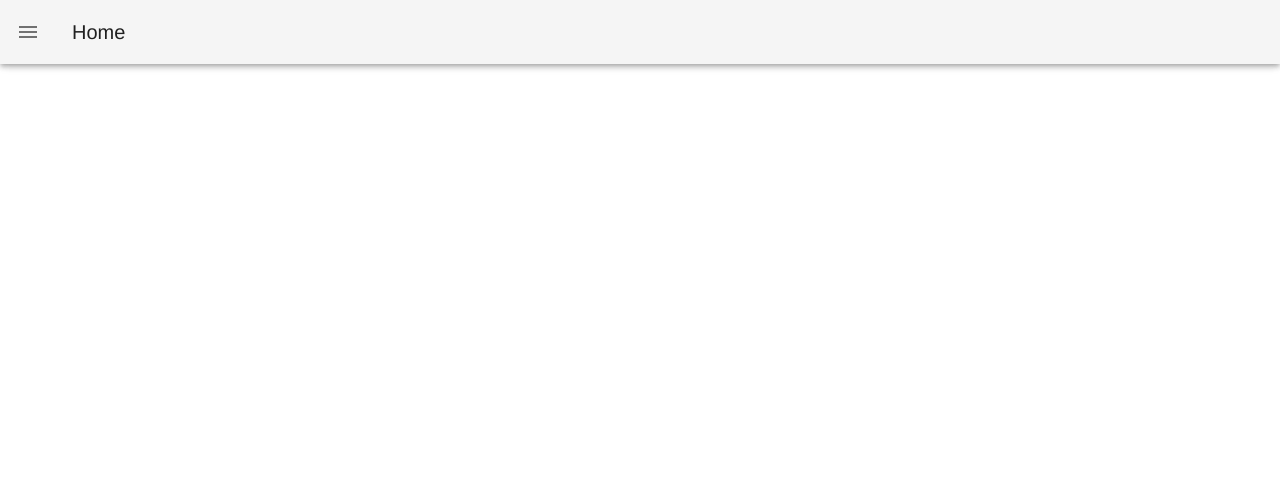
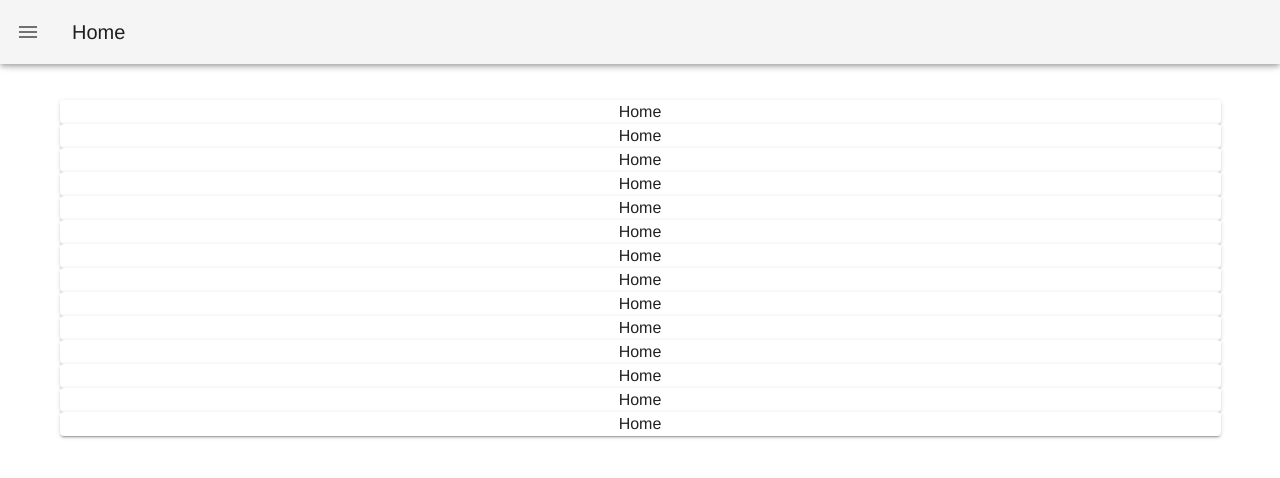
Before and after one commit to chessmadridista/Softinfo-Systems-Round-2-Project, a Vue app in the folder app/: page /#/ in a window 1280 px wide. Shown: the top 478 px of the page. Built offline with nearby package versions, Linux system fonts and the light colour scheme.

Commit message:
Create blueprint for 'Home' component.

```diff
--- a/app/package.json
+++ b/app/package.json
@@ -42,7 +42,9 @@
     "parserOptions": {
       "parser": "@babel/eslint-parser"
     },
-    "rules": {}
+    "rules": {
+      "vue/multi-word-component-names": 0
+    }
   },
   "browserslist": [
     "> 1%",
--- a/app/src/App.vue
+++ b/app/src/App.vue
@@ -1,7 +1,9 @@
 <template>
   <v-app>
     <NavigationHeader />
-    <router-view/>
+    <v-main>
+      <router-view/>
+    </v-main>
   </v-app>
 </template>
 <script>
--- /dev/null
+++ b/app/src/components/Home.vue
@@ -0,0 +1,51 @@
+<template>
+    <v-container>
+        <v-card>
+            Home
+        </v-card>
+        <v-card>
+            Home
+        </v-card>
+        <v-card>
+            Home
+        </v-card>
+        <v-card>
+            Home
+        </v-card>
+        <v-card>
+            Home
+        </v-card>
+        <v-card>
+            Home
+        </v-card>
+        <v-card>
+            Home
+        </v-card>
+        <v-card>
+            Home
+        </v-card>
+        <v-card>
+            Home
+        </v-card>
+        <v-card>
+            Home
+        </v-card>
+        <v-card>
+            Home
+        </v-card>
+        <v-card>
+            Home
+        </v-card>
+        <v-card>
+            Home
+        </v-card>
+        <v-card>
+            Home
+        </v-card>
+    </v-container>
+</template>
+<script>
+export default {
+    name: "Home",
+}
+</script>
--- a/app/src/router/index.js
+++ b/app/src/router/index.js
@@ -1,24 +1,16 @@
 import Vue from 'vue'
 import VueRouter from 'vue-router'
-// import HomeView from '../views/HomeView.vue'
+import Home from '../components/Home.vue';
 
 Vue.use(VueRouter)
 
 const routes = [
-  // {
-  //   path: '/',
-  //   name: 'home',
-  //   component: HomeView
-  // },
-  // {
-  //   path: '/about',
-  //   name: 'about',
-  //   // route level code-splitting
-  //   // this generates a separate chunk (about.[hash].js) for this route
-  //   // which is lazy-loaded when the route is visited.
-  //   component: () => import(/* webpackChunkName: "about" */ '../views/AboutView.vue')
-  // }
-]
+  {
+    path: '/',
+    name: 'home',
+    component: Home,
+  },
+];
 
 const router = new VueRouter({
   routes
```
